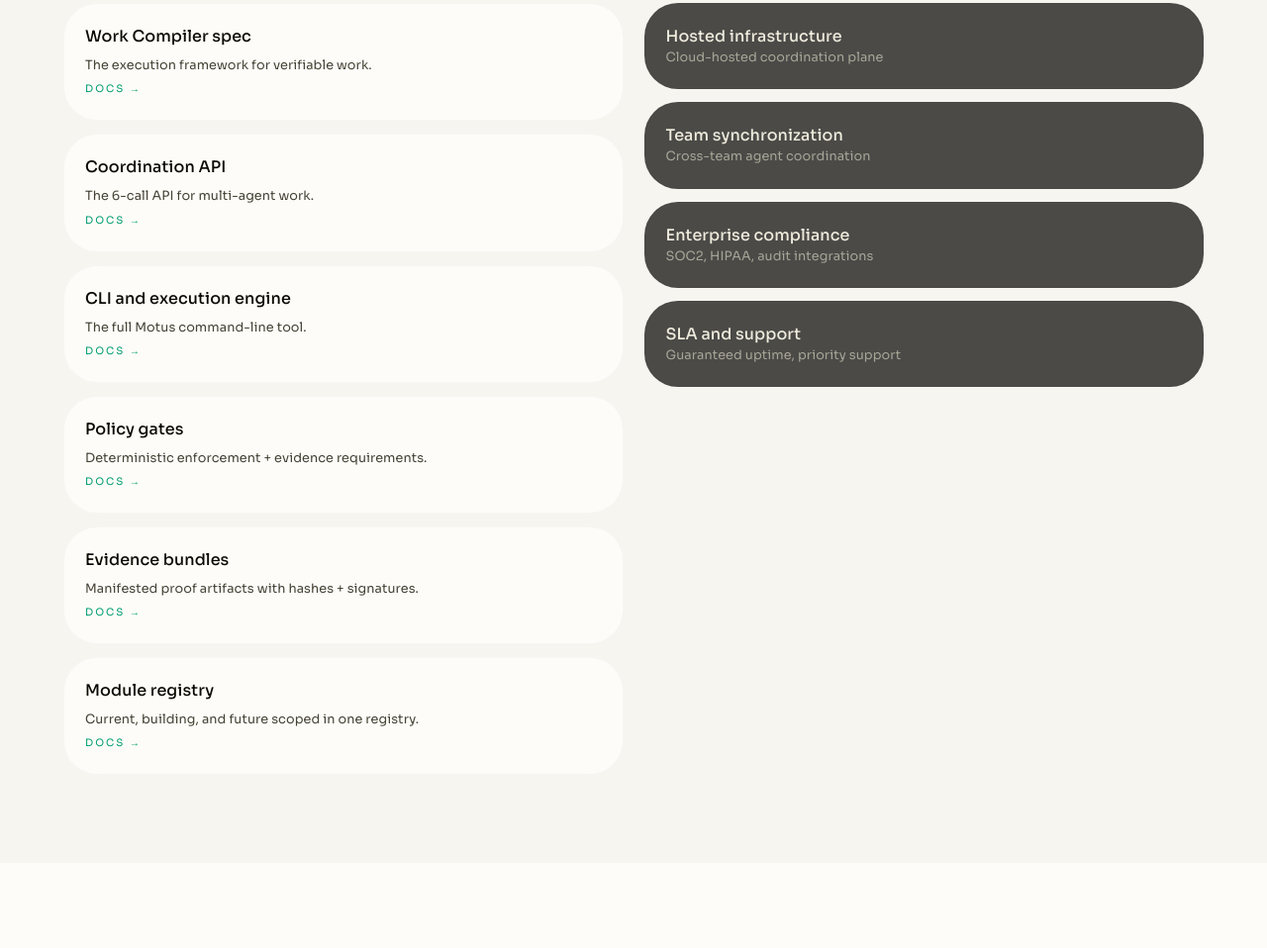
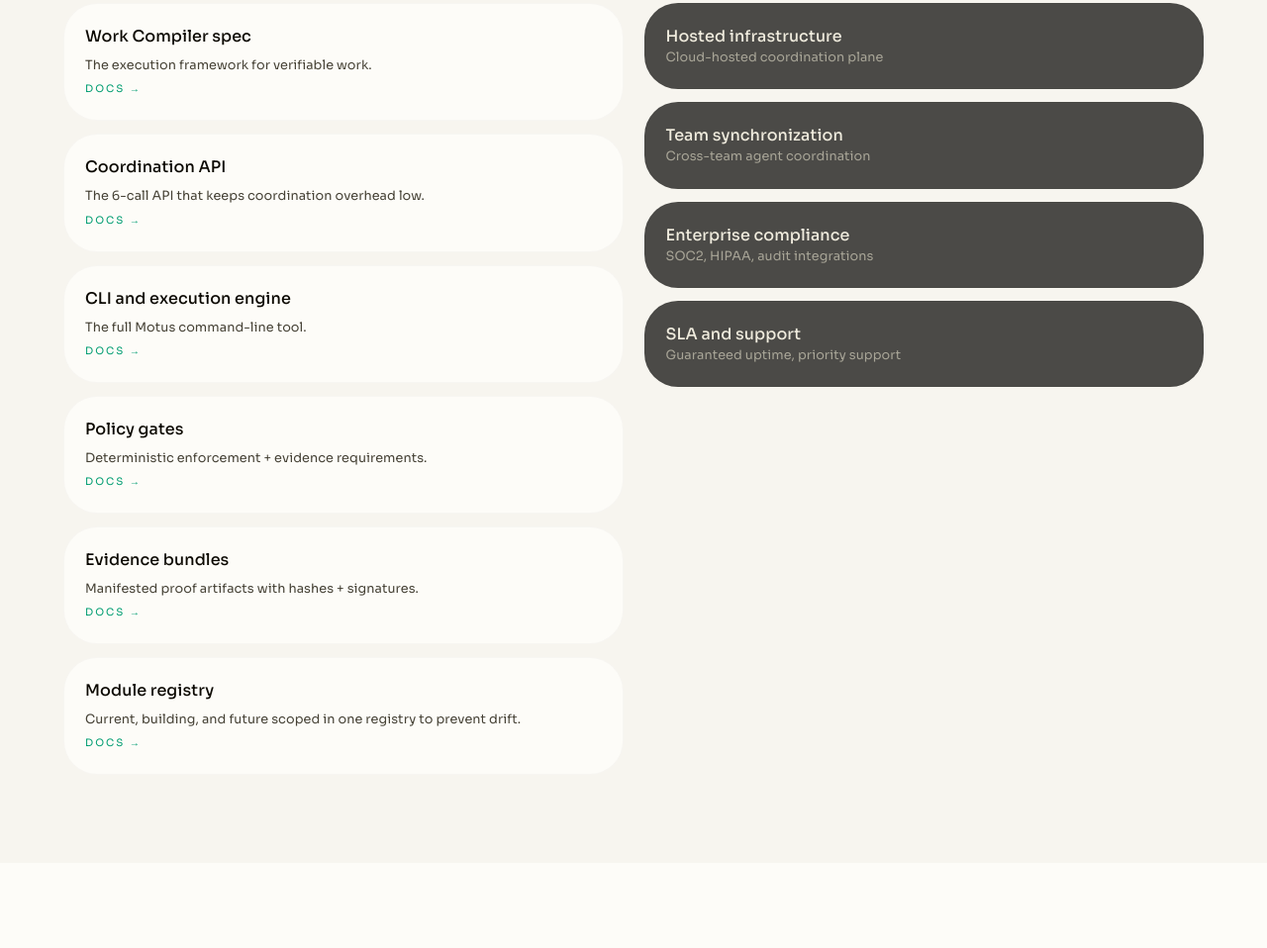
Before and after one commit to motus-os/motus, an Astro site in the folder packages/website/: page /open-source in a window 1280 px wide. Shown: the part 1314-2272 px from the top of the page at 99% size. Built offline with nearby package versions, Linux system fonts and the light colour scheme; Astro itself is replaced by a stand-in of ours.

Commit message:
feat(website): align open-source momentum

```diff
--- a/packages/website/src/pages/open-source.astro
+++ b/packages/website/src/pages/open-source.astro
@@ -12,7 +12,7 @@ const openItems = [
   },
   {
     item: 'Coordination API',
-    description: 'The 6-call API for multi-agent work.',
+    description: 'The 6-call API that keeps coordination overhead low.',
     docs_url: 'https://github.com/motus-os/motus/blob/main/packages/cli/docs/api/coordination-api.md',
   },
   {
@@ -32,7 +32,7 @@ const openItems = [
   },
   {
     item: 'Module registry',
-    description: 'Current, building, and future scoped in one registry.',
+    description: 'Current, building, and future scoped in one registry to prevent drift.',
     docs_url: 'https://github.com/motus-os/motus/blob/main/packages/cli/docs/standards/module-registry.yaml',
   },
 ];
```
